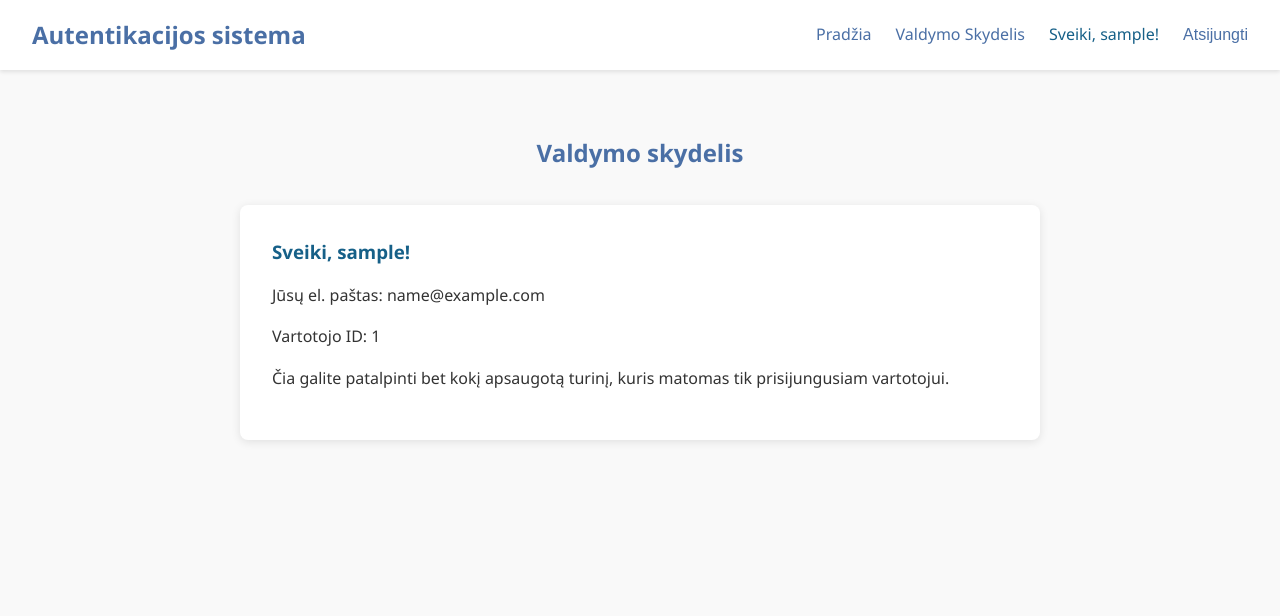
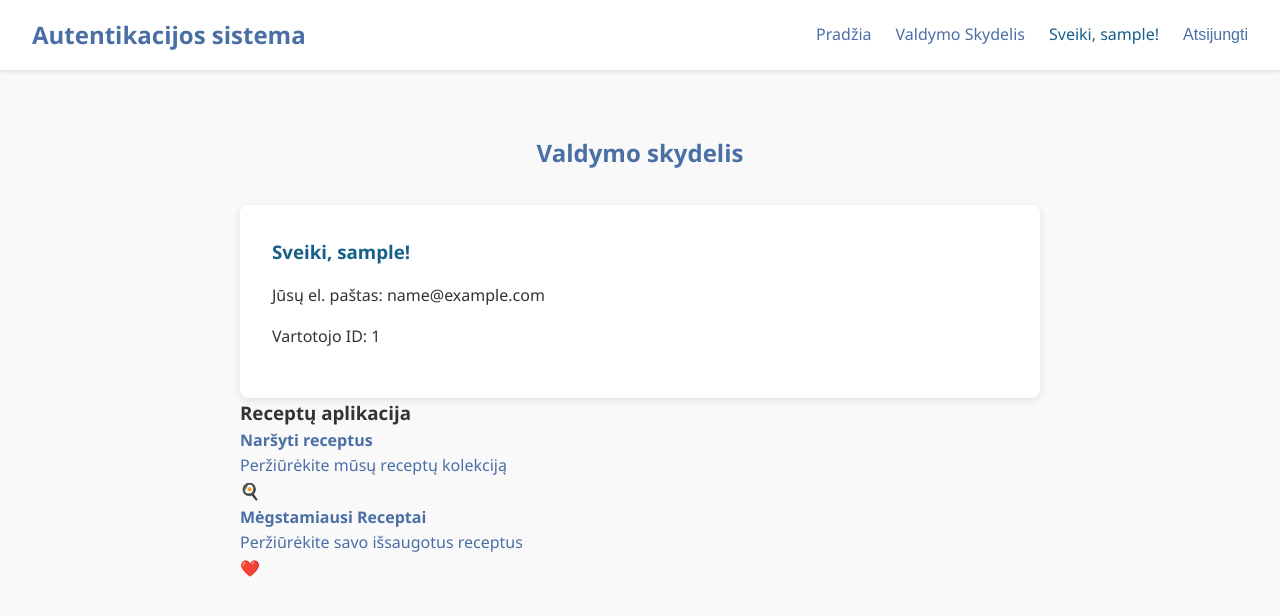
Before and after one commit to RubinoPD/2_udavinys_1_uzduotis, a React (Vite) app: page /dashboard in a window 1280 px wide. Shown: the top 616 px of the page. Built offline with nearby package versions, Linux system fonts and the light colour scheme; sample sign-in values are in the browser's storage.

Commit message:
Update Dashboard.jsx to include recipe pages

```diff
--- a/src/components/dashboard/Dashboard.jsx
+++ b/src/components/dashboard/Dashboard.jsx
@@ -1,4 +1,5 @@
 import { useAuth } from "../../contexts/AuthContext";
+import { Link } from "react-router-dom";
 
 const Dashboard = () => {
   const { user } = useAuth();
@@ -10,10 +11,21 @@ const Dashboard = () => {
         <h3>Sveiki, {user.username}!</h3>
         <p>Jūsų el. paštas: {user.email}</p>
         <p>Vartotojo ID: {user.id}</p>
-        <p>
-          Čia galite patalpinti bet kokį apsaugotą turinį, kuris matomas tik
-          prisijungusiam vartotojui.
-        </p>
+      </div>
+
+      <h3 className="section-title">Receptų aplikacija</h3>
+      <div className="dashboard-actions">
+        <Link to="/recipes" className="dashboard-action-card">
+          <h4>Naršyti receptus</h4>
+          <p>Peržiūrėkite mūsų receptų kolekciją</p>
+          <span className="action-icon">🍳</span>
+        </Link>
+
+        <Link t="/favorites" className="dashboard-action-card">
+          <h4>Mėgstamiausi Receptai</h4>
+          <p>Peržiūrėkite savo išsaugotus receptus</p>
+          <span className="action-icon">❤️</span>
+        </Link>
       </div>
     </div>
   );
```
